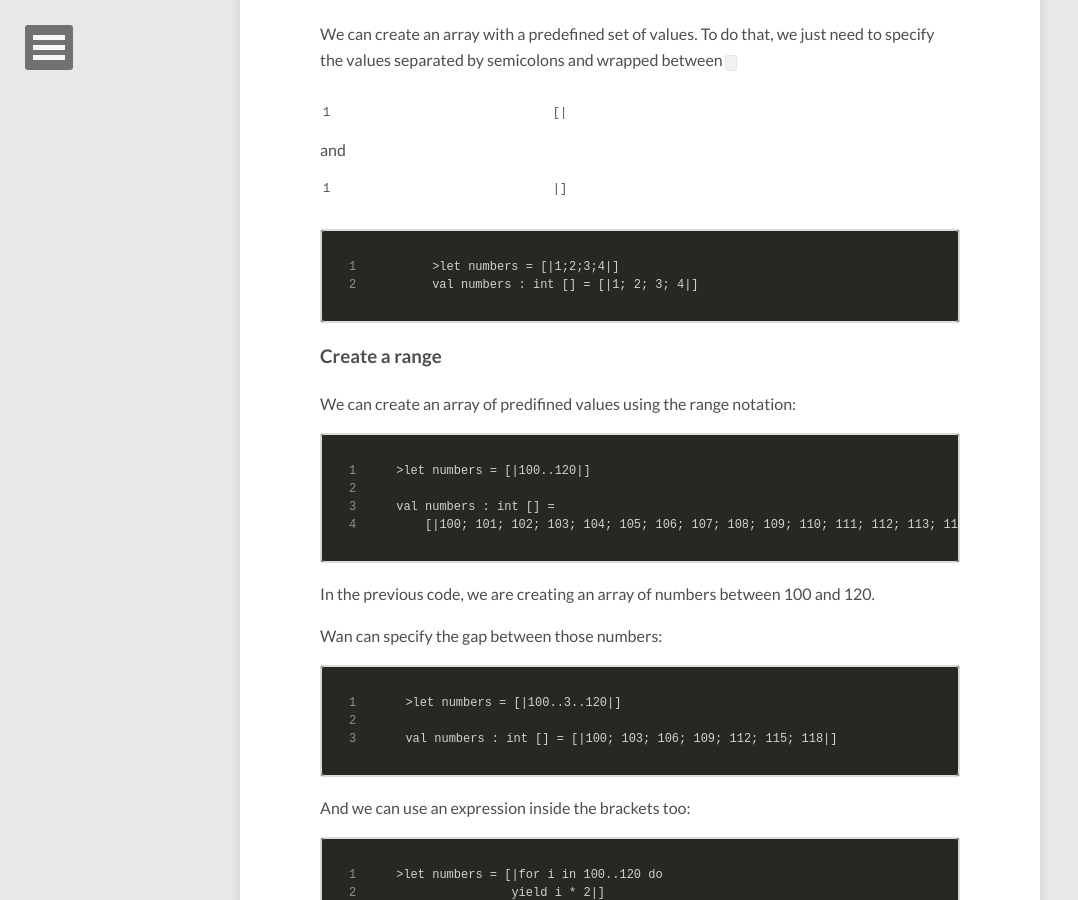
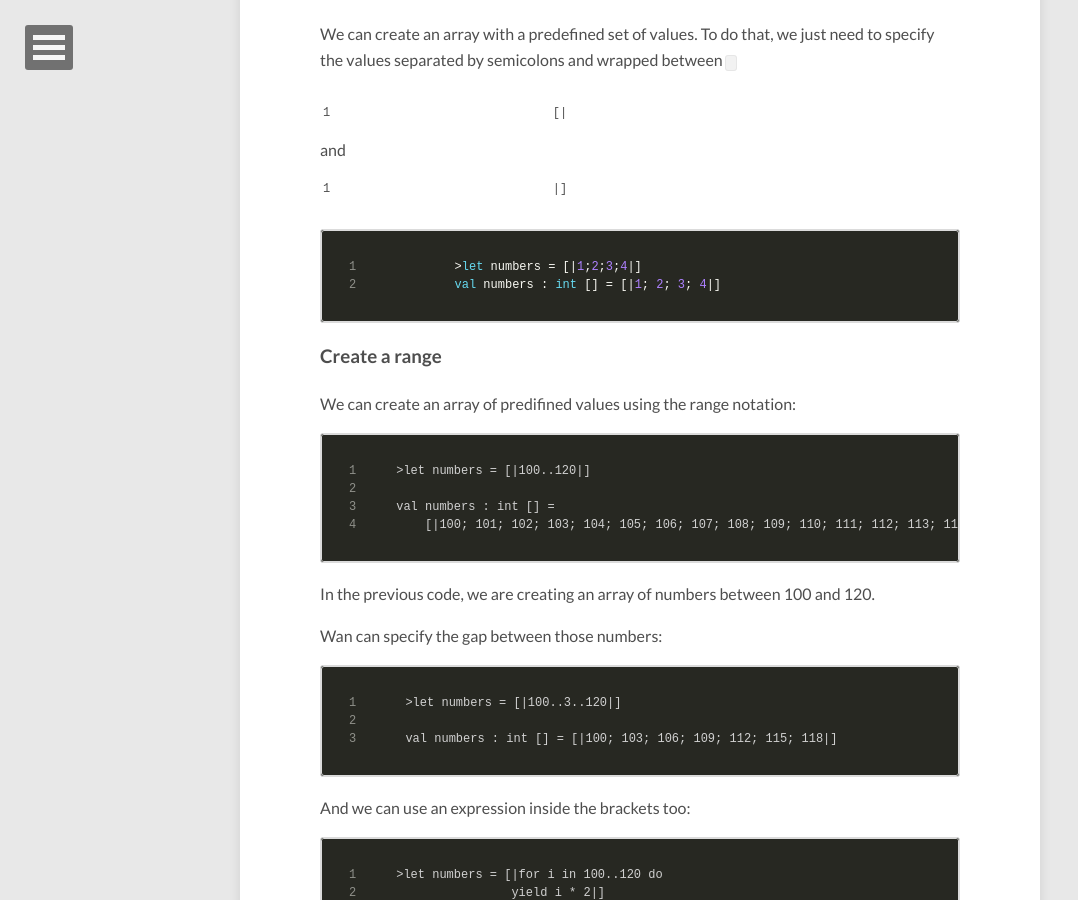
Before and after one commit to vgaltes/vgaltes.github.io, a Jekyll site: the page built from _posts/2016-02-17-arrays-in-fsharp.md, in a window 1280 px wide and 900 px high, scrolled down 506 px. Shown: the whole window, without its empty margins (0-1078 px from the left). Built offline with Jekyll 4.4.1, drawn with Linux system fonts in a browser that asks for light colours; nearby versions of some CDN libraries; comment, search, counter and statistics services are not loaded.

Commit message:
Try syntax highlighting

````diff
--- a/_posts/2016-02-17-arrays-in-fsharp.md
+++ b/_posts/2016-02-17-arrays-in-fsharp.md
@@ -26,10 +26,10 @@ There are several ways to create an array in F#
 ### Create from a literal
 
 We can create an array with a predefined set of values. To do that, we just need to specify the values separated by semicolons and wrapped between `[|` and `|]`
-
+```fsharp
     >let numbers = [|1;2;3;4|]
     val numbers : int [] = [|1; 2; 3; 4|]
-
+```
 ### Create a range
 
 We can create an array of predifined values using the range notation:
````
